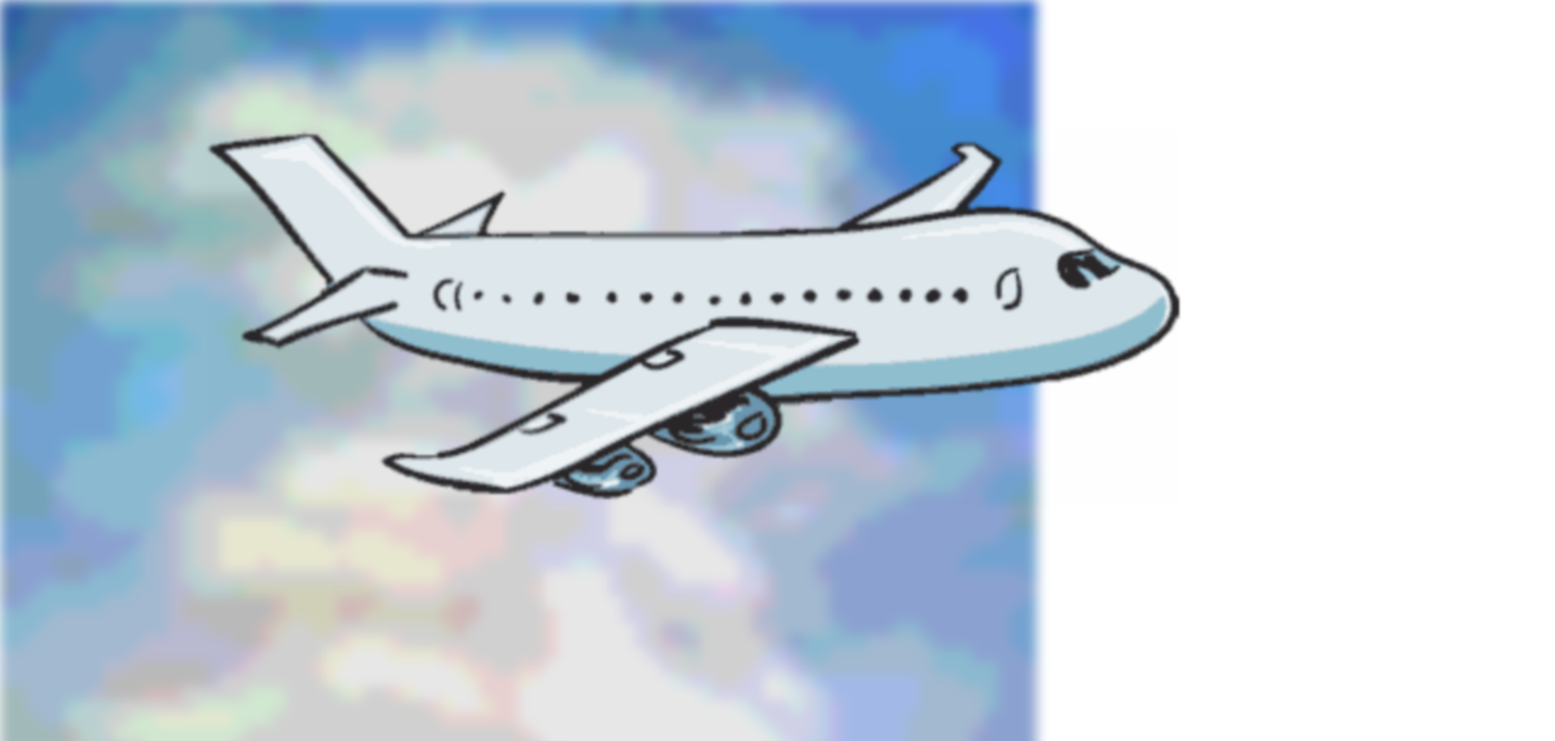
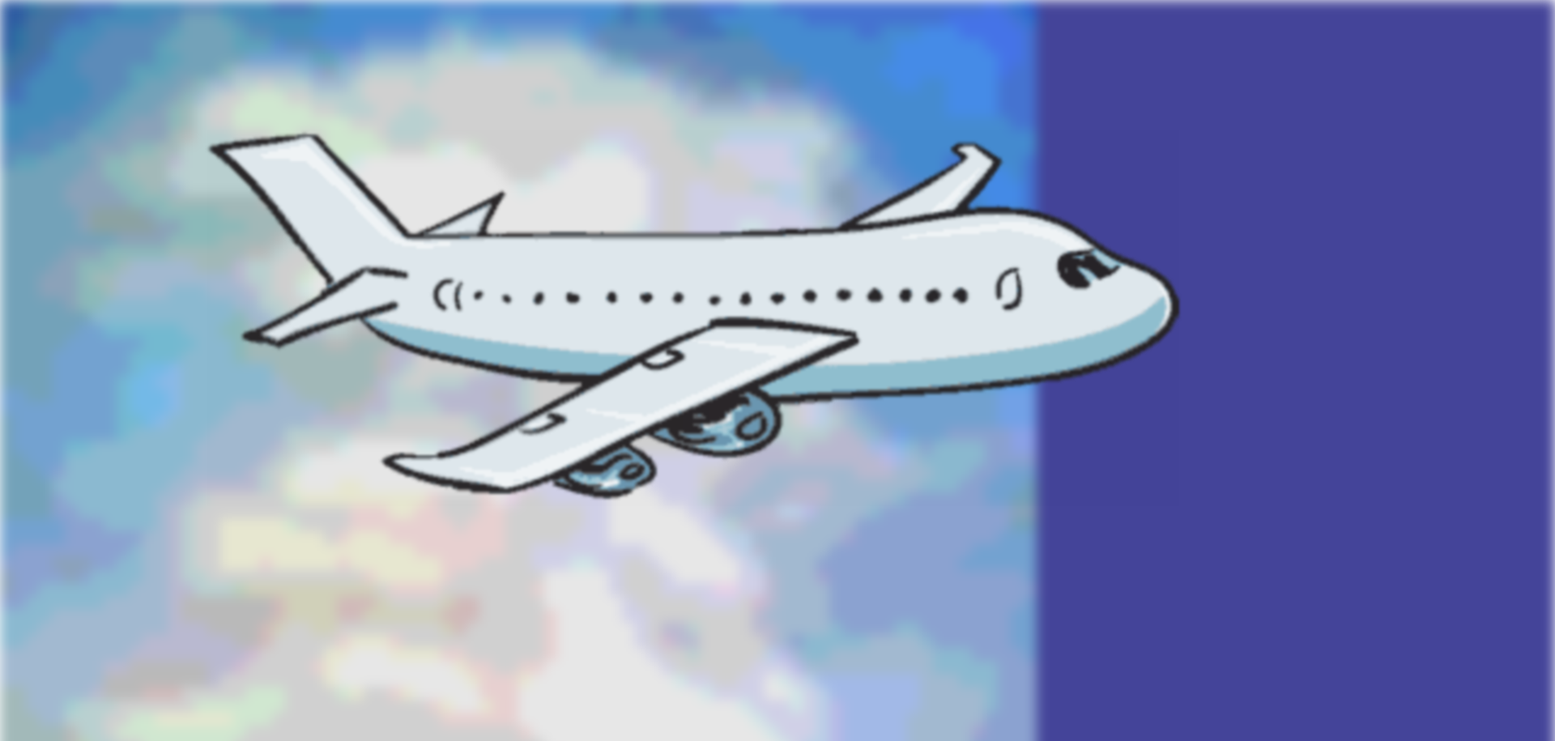
Before and after one commit to am-katzest/webshiterka, a plain HTML site: page finished.html in a window 1280 px wide. Shown: the top 915 px of the page at 81% size, 1920 px wide, since content can reach past the window. Drawn offline with Linux system fonts and the light colour scheme.

Commit message:
make style stylishier

```diff
--- a/style.css
+++ b/style.css
@@ -13,14 +13,13 @@
     height: 0px;
     background: pink;
 }
-
 #background{
     top:0;
     left:0;
     position: absolute;
     z-index: 10;
-    width:100vw;
-    height:100vh;
+    width:150vw;
+    height:150vh;
     font-size:1.25vw;
     background:#449;
     filter: blur(0.6vw);
@@ -28,9 +27,12 @@
 #plane{
     position: absolute;
     top: 20vh;
-    width: 1500px;
     z-index: 11;
+    width: 20000px;
     left:20vw;
     font-size:3px;
     filter: blur(1.5px);
 }
+* {
+    overflow: hidden;
+}
```
